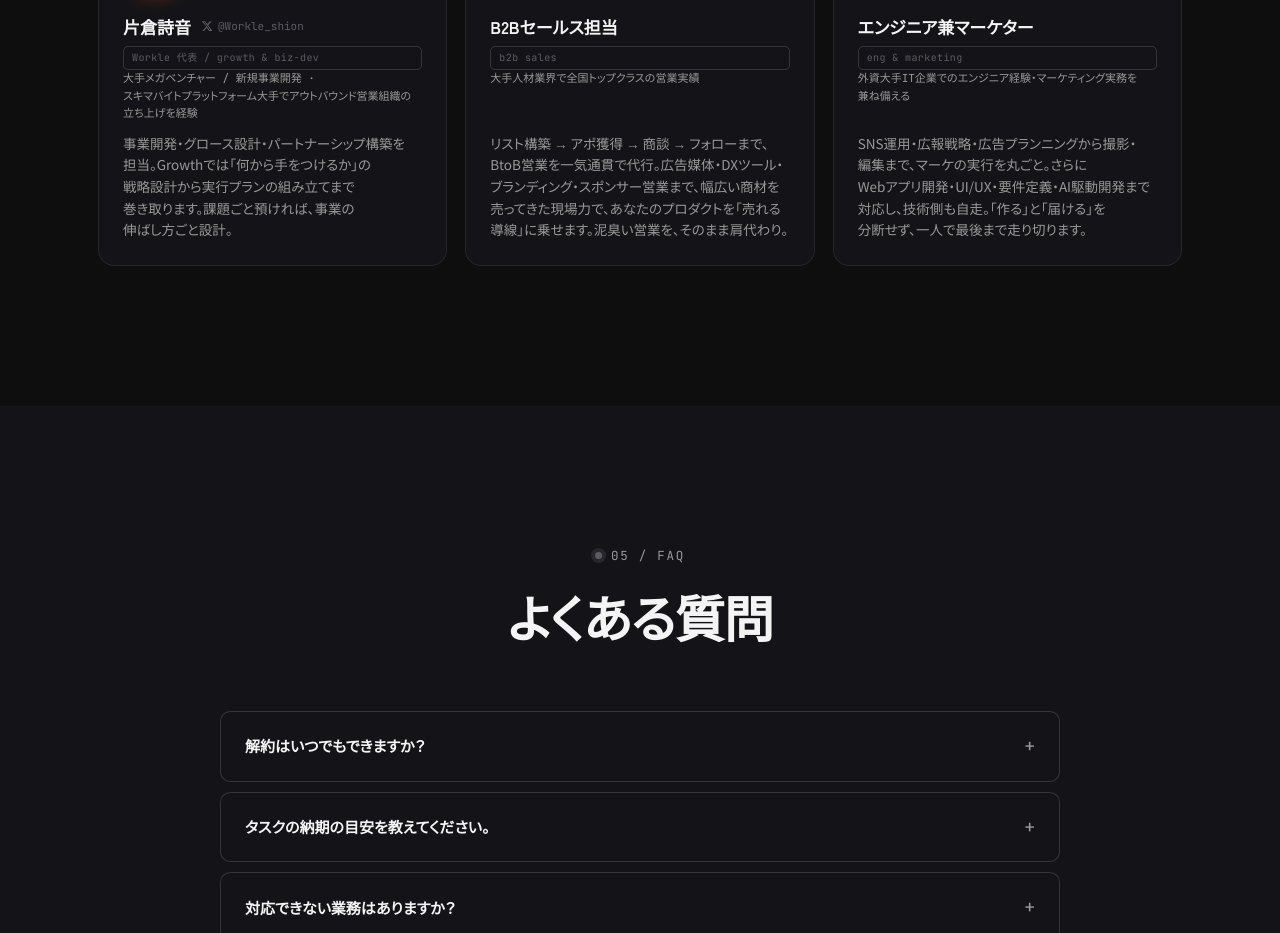
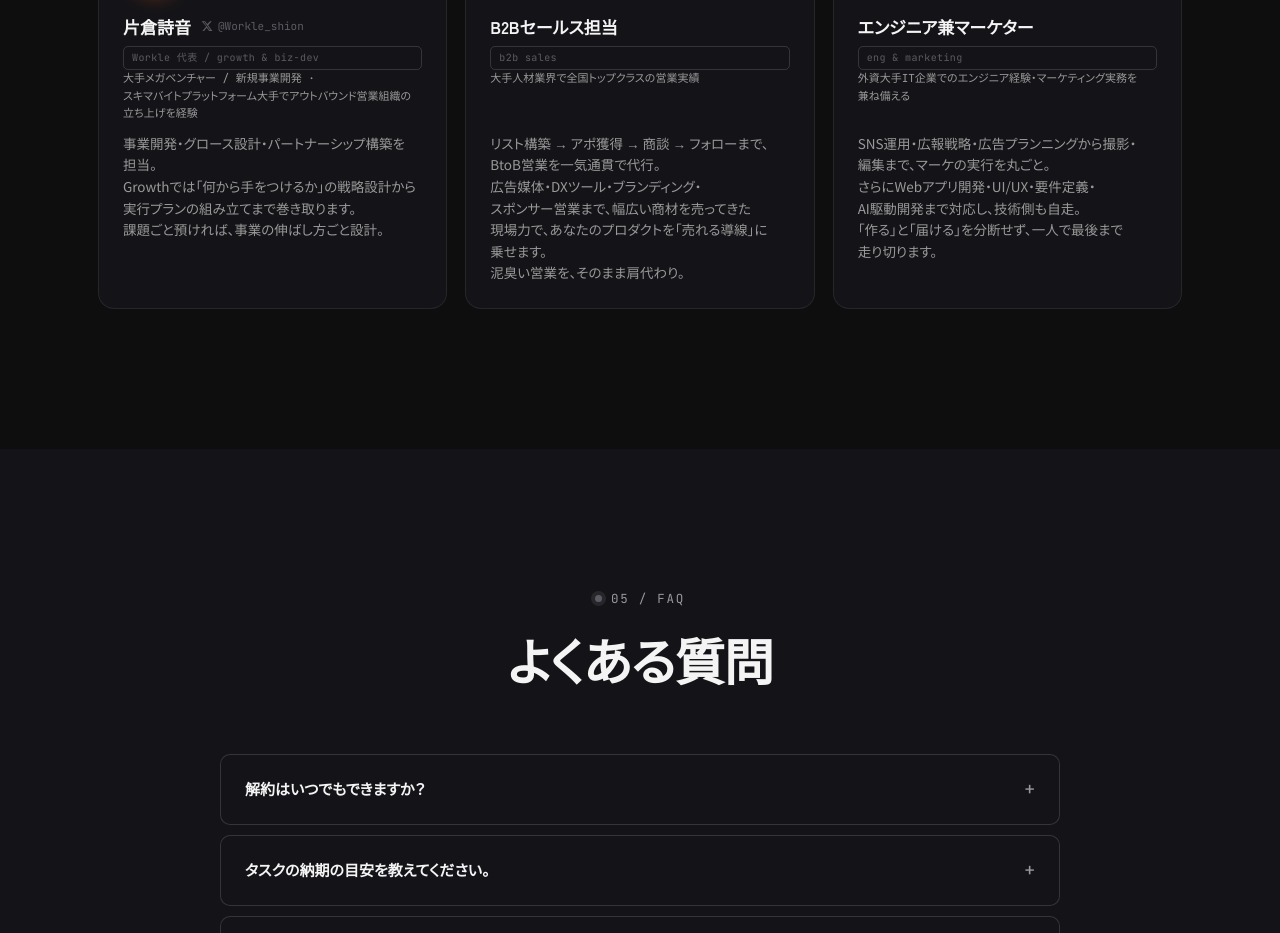
Before and after one commit to shionshionshion5101-commits/bpaas-lp, a Next.js app: page / in a window 1280 px wide. Shown: the part 6160-7093 px from the top of the page. Built offline with nearby package versions, Linux system fonts and the light colour scheme.

Commit message:
fix: チームbioの改行を読みやすく調整

```diff
--- a/app/page.tsx
+++ b/app/page.tsx
@@ -553,7 +553,9 @@ export default function Home() {
                 <div className="team-role-tag">Workle 代表 / growth &amp; biz-dev</div>
                 <div className="team-career">大手メガベンチャー / 新規事業開発 · スキマバイトプラットフォーム大手でアウトバウンド営業組織の立ち上げを経験</div>
                 <p className="team-bio">
-                  事業開発・グロース設計・パートナーシップ構築を担当。Growthでは「何から手をつけるか」の戦略設計から実行プランの組み立てまで巻き取ります。課題ごと預ければ、事業の伸ばし方ごと設計。
+                  事業開発・グロース設計・パートナーシップ構築を担当。<br />
+                  Growthでは「何から手をつけるか」の戦略設計から実行プランの組み立てまで巻き取ります。<br />
+                  課題ごと預ければ、事業の伸ばし方ごと設計。
                 </p>
               </article>
 
@@ -571,7 +573,9 @@ export default function Home() {
                 <div className="team-role-tag">b2b sales</div>
                 <div className="team-career">大手人材業界で全国トップクラスの営業実績</div>
                 <p className="team-bio">
-                  リスト構築 → アポ獲得 → 商談 → フォローまで、BtoB営業を一気通貫で代行。広告媒体・DXツール・ブランディング・スポンサー営業まで、幅広い商材を売ってきた現場力で、あなたのプロダクトを「売れる導線」に乗せます。泥臭い営業を、そのまま肩代わり。
+                  リスト構築 → アポ獲得 → 商談 → フォローまで、BtoB営業を一気通貫で代行。<br />
+                  広告媒体・DXツール・ブランディング・スポンサー営業まで、幅広い商材を売ってきた現場力で、あなたのプロダクトを「売れる導線」に乗せます。<br />
+                  泥臭い営業を、そのまま肩代わり。
                 </p>
               </article>
 
@@ -589,7 +593,9 @@ export default function Home() {
                 <div className="team-role-tag">eng &amp; marketing</div>
                 <div className="team-career">外資大手IT企業でのエンジニア経験・マーケティング実務を兼ね備える</div>
                 <p className="team-bio">
-                  SNS運用・広報戦略・広告プランニングから撮影・編集まで、マーケの実行を丸ごと。さらにWebアプリ開発・UI/UX・要件定義・AI駆動開発まで対応し、技術側も自走。「作る」と「届ける」を分断せず、一人で最後まで走り切ります。
+                  SNS運用・広報戦略・広告プランニングから撮影・編集まで、マーケの実行を丸ごと。<br />
+                  さらにWebアプリ開発・UI/UX・要件定義・AI駆動開発まで対応し、技術側も自走。<br />
+                  「作る」と「届ける」を分断せず、一人で最後まで走り切ります。
                 </p>
               </article>
             </div>
```
